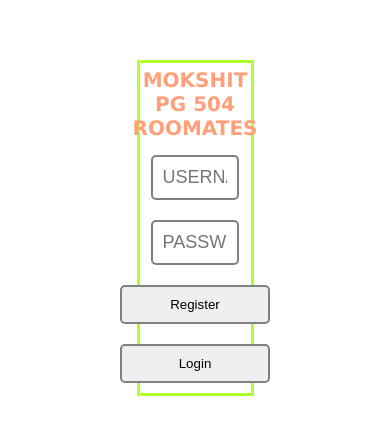
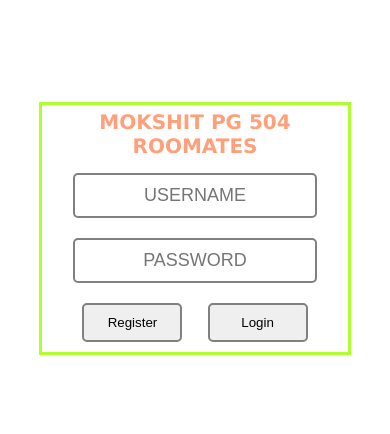
Before and after one commit to Prasad3916/FRONTEND, a plain HTML site: page JS/Validation/index.html in a window 390 px wide. Shown: the part 194-628 px from the top of the page. Drawn offline with Linux system fonts and the light colour scheme.

Commit message:
validation

```diff
--- a/JS/Validation/index.html
+++ b/JS/Validation/index.html
@@ -45,6 +45,22 @@
         button{
             width: 150px;
         }
+        @media screen and (min-width : 320px) and (max-width:720px){
+            *{
+                margin: 0;
+                padding: 0;
+                box-sizing: border-box;
+            }
+            body{
+                width: 100vw;
+            }
+            form{
+                width: 80%;
+            }
+            button{
+                width: 100px;
+            }
+        }
     </style>
 </head>
 <body>
```
